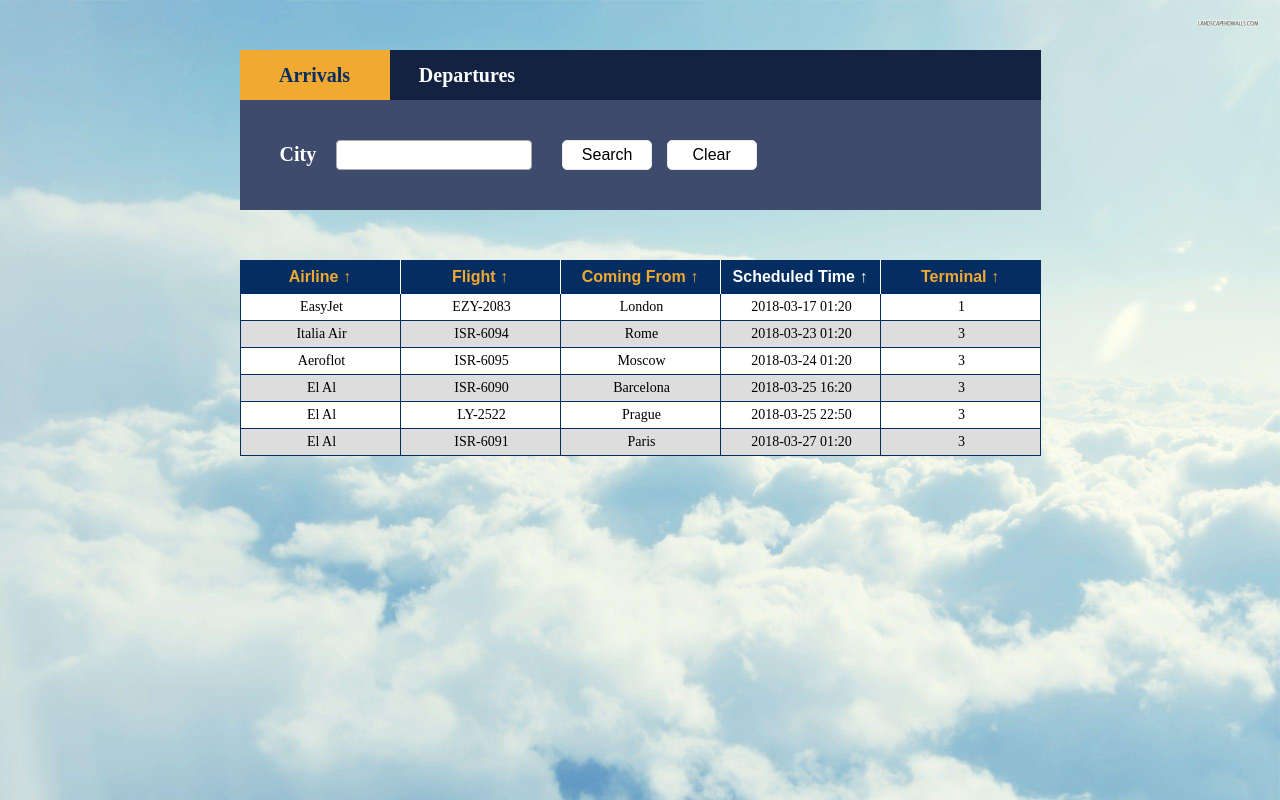
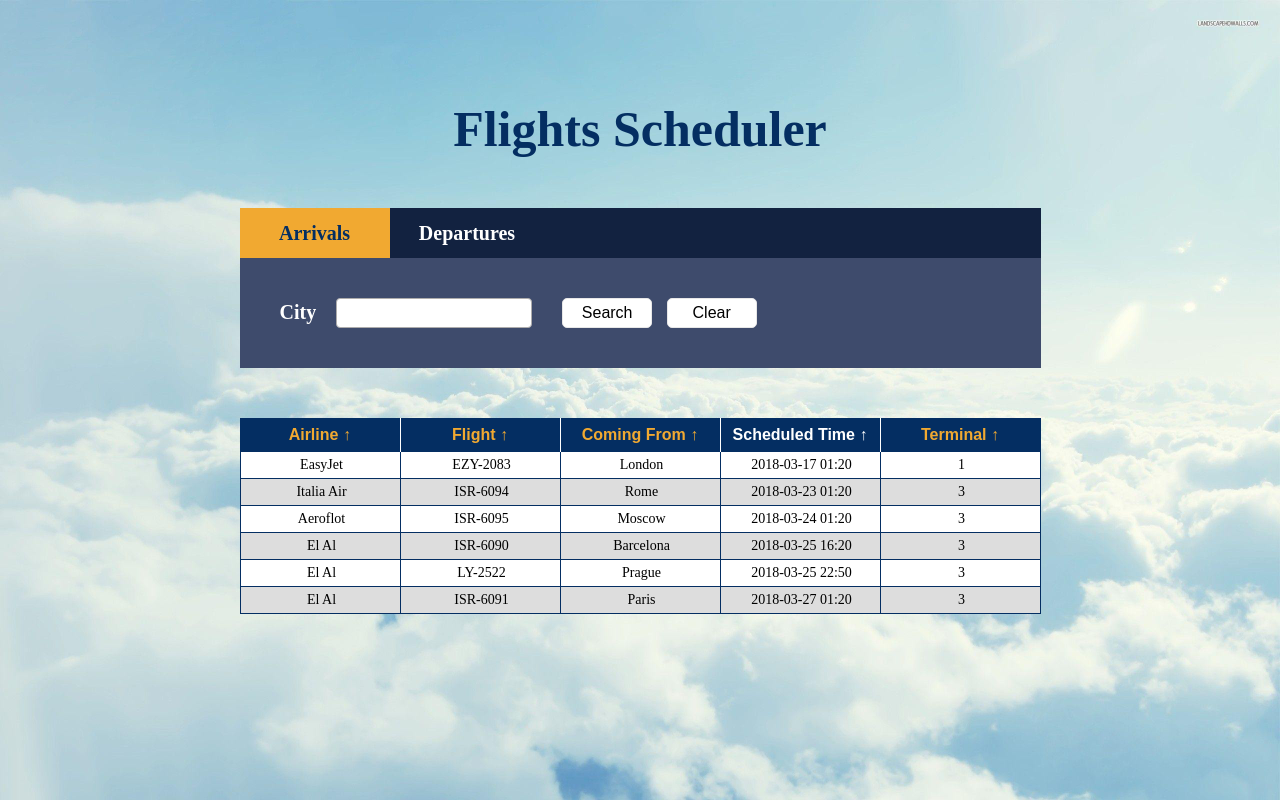
Before and after one commit to klogpok/flights, a website: page public/index.html in a window 1280 px wide. Drawn offline with Linux system fonts and the light colour scheme.

Commit message:
Added title

```diff
--- a/public/index.html
+++ b/public/index.html
@@ -10,10 +10,9 @@
 
     <body>
         <div class="container">
-            <!-- <div class="row">
-                <button class="toggleSection">Arrivals</button>
-                <button class="toggleSection">Departures</button>
-            </div> -->
+            <div class="title">
+                <h1>Flights Scheduler</h1>
+            </div>
 
             <div class="header">
                 <ul>
--- a/public/style.css
+++ b/public/style.css
@@ -12,6 +12,13 @@ body {
     background-image: url('./img/bg.jpg');
     background-repeat: no-repeat;
     background-size: cover;
+}
+
+.title {
+    margin-top: 100px;
+    font-size: 2.5rem;
+    text-align: center;
+    color: #042e62;
 }
 
 .header ul {
```
